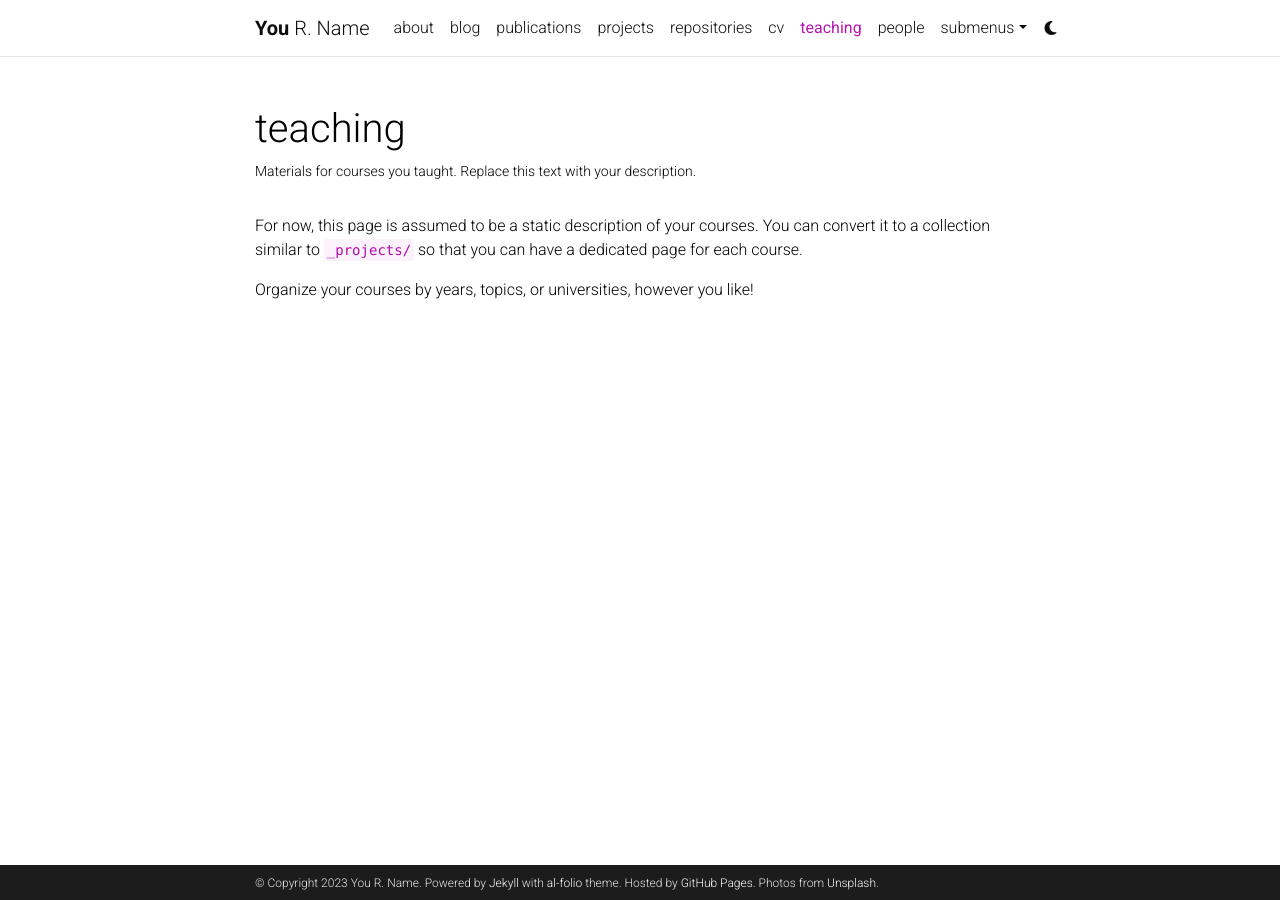
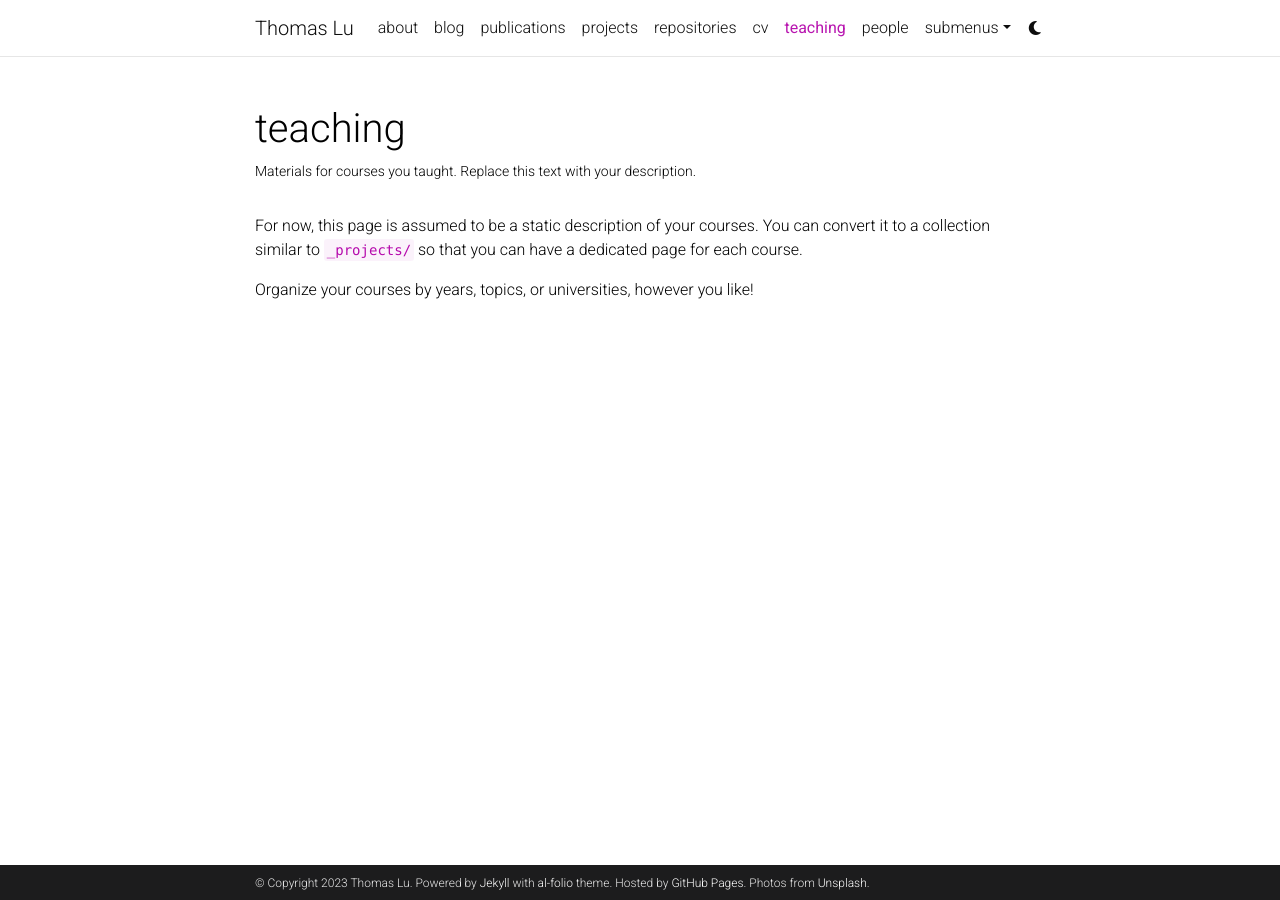
Before and after one commit to thoamswilliams/thoamswilliams.github.io, a Jekyll site: the page built from _pages/teaching.md, in a window 1280 px wide. Built offline with Jekyll 4.4.1, drawn with Linux system fonts in a browser that asks for light colours; comment, search, counter and statistics services are not loaded; a style sheet for code colours, icons or effects is not loaded.

Commit message:
Update _config.yml

```diff
--- a/_config.yml
+++ b/_config.yml
@@ -2,11 +2,11 @@
 # Site settings
 # -----------------------------------------------------------------------------
 
-title: blank # the website title (if blank, full name will be used instead)
-first_name: You
-middle_name: R.
-last_name: Name
-email: you@example.com
+title: Thomas Lu # the website title (if blank, full name will be used instead)
+first_name: Thomas
+middle_name:
+last_name: Lu
+email: thomaslu@berkeley.edu
 description: > # the ">" symbol means to ignore newlines until "footer_text:"
   A simple, whitespace theme for academics. Based on [*folio](https://github.com/bogoli/-folio) design.
 footer_text: >
@@ -18,8 +18,8 @@
 lang: en # the language of your site (for example: en, fr, cn, ru, etc.)
 icon: ⚛️  # the emoji used as the favicon (alternatively, provide image name in /assets/img/)
 
-url: https://alshedivat.github.io # the base hostname & protocol for your site
-baseurl: /al-folio # the subpath of your site, e.g. /blog/
+url: https://thoamswilliams.github.io # the base hostname & protocol for your site
+baseurl: # the subpath of your site, e.g. /blog/
 last_updated: false # set to true if you want to display last updated in the footer
 impressum_path:  # set to path to include impressum link in the footer, use the same path as permalink in a page, helps to conform with EU GDPR
 
```
